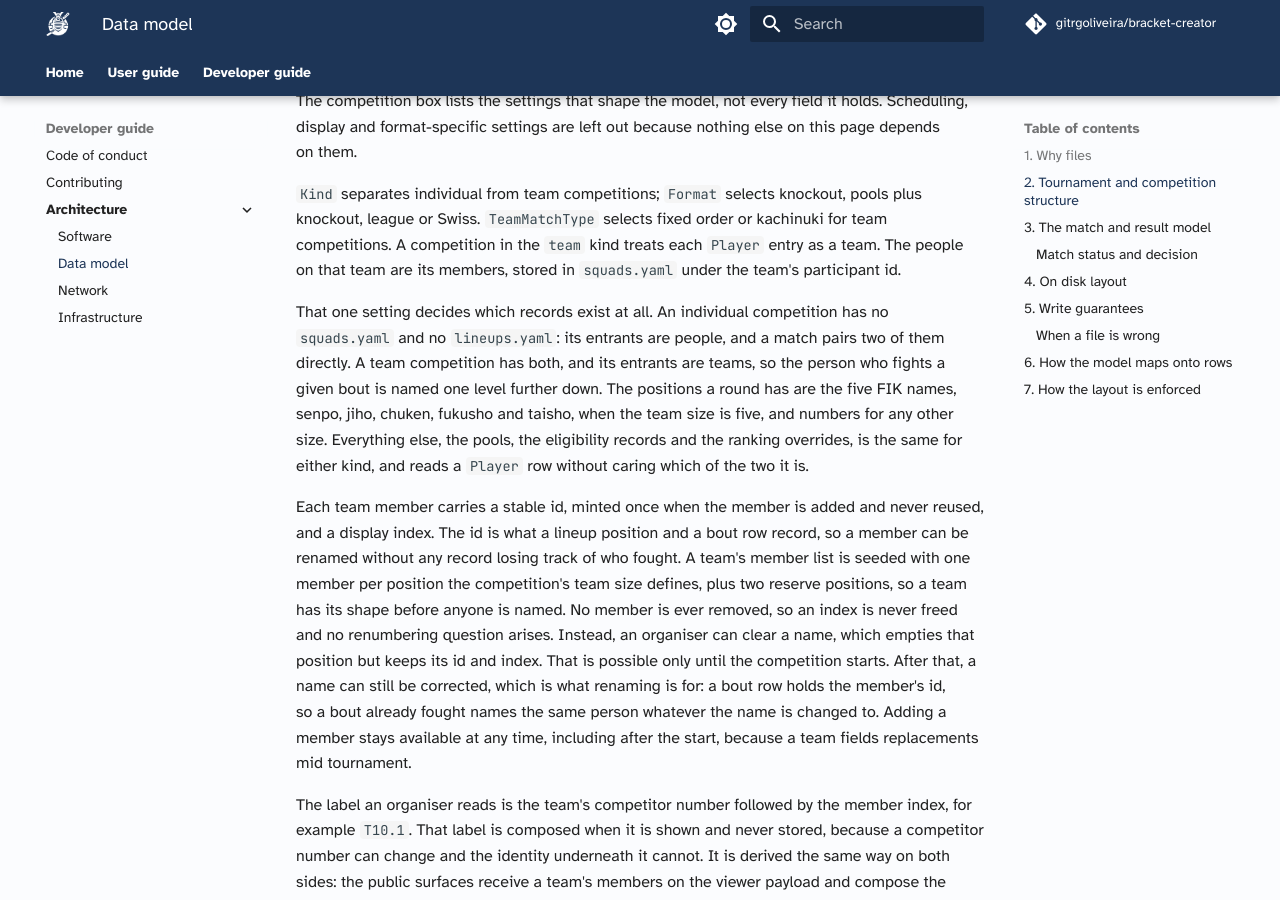
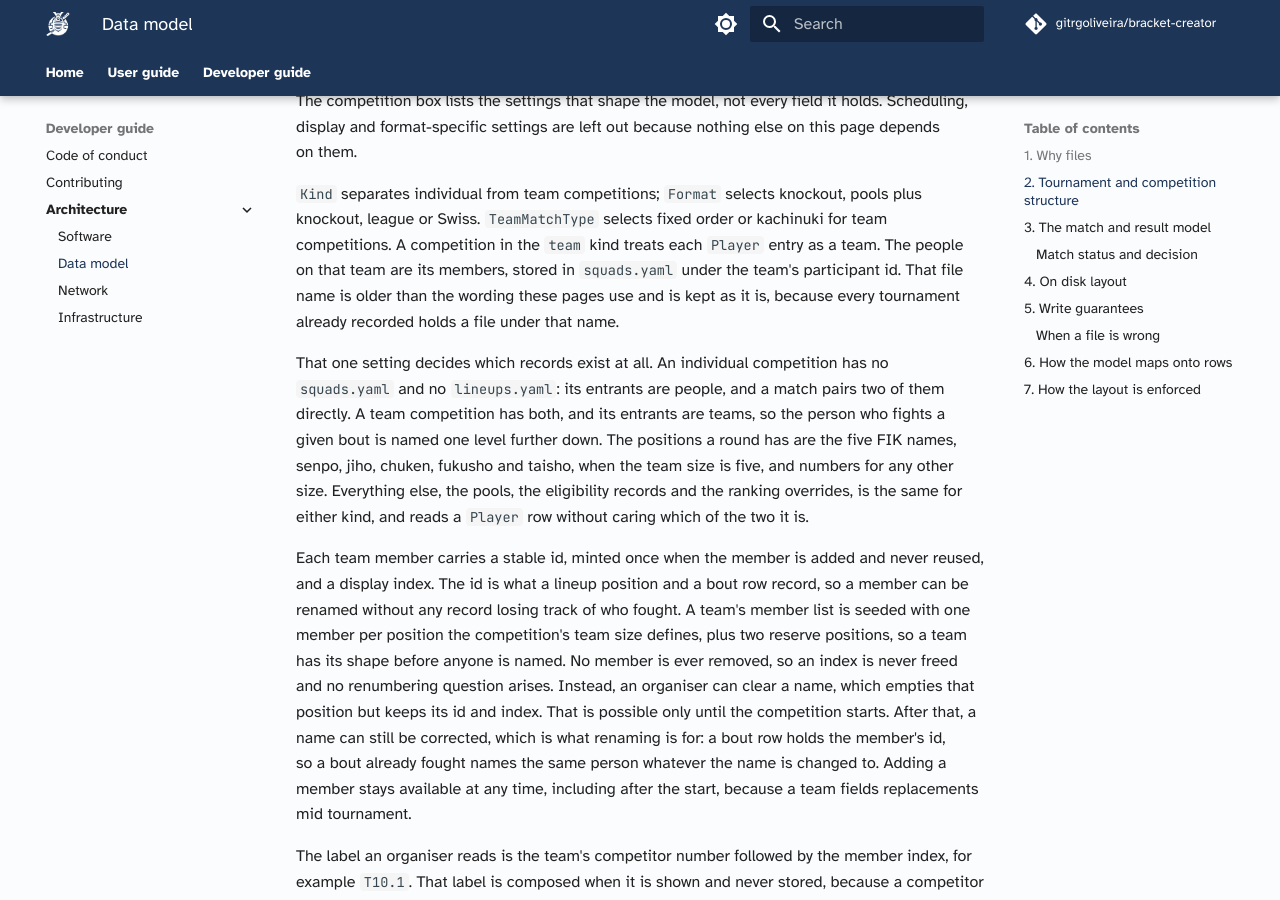
Before and after one commit to gitrgoliveira/bracket-creator, an MkDocs documentation site: the page built from docs/architecture/data-model.md, in a window 1280 px wide and 900 px high, scrolled down 1478 px. Built offline with MkDocs 1.6.1 and Material for MkDocs 9.7.7, drawn with Linux system fonts in a browser that asks for light colours; comment, search, counter and statistics services are not loaded.

Commit message:
docs(bc-dnst): re-record the two stale clips; say why the squad file keeps its name
A gap review of the previous round found three things the docs review had
missed, all of them the same class it had already caught.

The two embedded clips showed surfaces this PR changed, exactly as the five
re-shot screenshots did. Played to their end frames: the draw clip finishes
on the pools preview and the real-time clip on the public competition page,
both with competitor names carrying no number. Re-recorded through the UI on
a fresh competition, the draw clip wider so the added number chips no longer
wrap a name mid-word. Both are now webm, the format this PR already uses for
the kachinuki clip: this machine has no h264 encoder, and the bundled one
carries VP8 and the webm muxer alone, so mp4 could not be produced honestly.

The data model page names `squads.yaml` five times while every other page
now says "team members", and never explained the difference. It does now.
Renaming the file itself stays out of scope: every tournament already
recorded holds a file under that name.

Two claims in the team tournaments guide were wider than the code. The
pickers are filtered for lineup positions, but a winner-stays-on bout after
the first is not one and deliberately offers everyone, because the fighter
who stayed on is meant to appear again. And the add path has three outcomes,
not two: typing a name that already belongs to a member just picks them,
with nothing created and nothing to confirm.

Co-Authored-By: Claude Opus 5 <noreply@anthropic.com>

```diff
--- a/docs/architecture/data-model.md
+++ b/docs/architecture/data-model.md
@@ -134,7 +134,8 @@ page depends on them.
 `Kind` separates individual from team competitions; `Format` selects knockout, pools plus
 knockout, league or Swiss. `TeamMatchType` selects fixed order or kachinuki for team
 competitions. A competition in the `team` kind treats each `Player` entry as a team. The people on that team are its members, stored in `squads.yaml` under the team's participant
-id.
+id. That file name is older than the wording these pages use and is kept as it is, because
+every tournament already recorded holds a file under that name.
 
 That one setting decides which records exist at all. An individual competition has no
 `squads.yaml` and no `lineups.yaml`: its entrants are people, and a match pairs two of them
```
Also changed, not shown: docs/user-guide/organisers/run-tournament.md (+1 -1 lines), docs/user-guide/organisers/team-tournaments.md (+10 -7 lines), docs/user-guide/spectators/following.md (+1 -1 lines), 4 other files.
